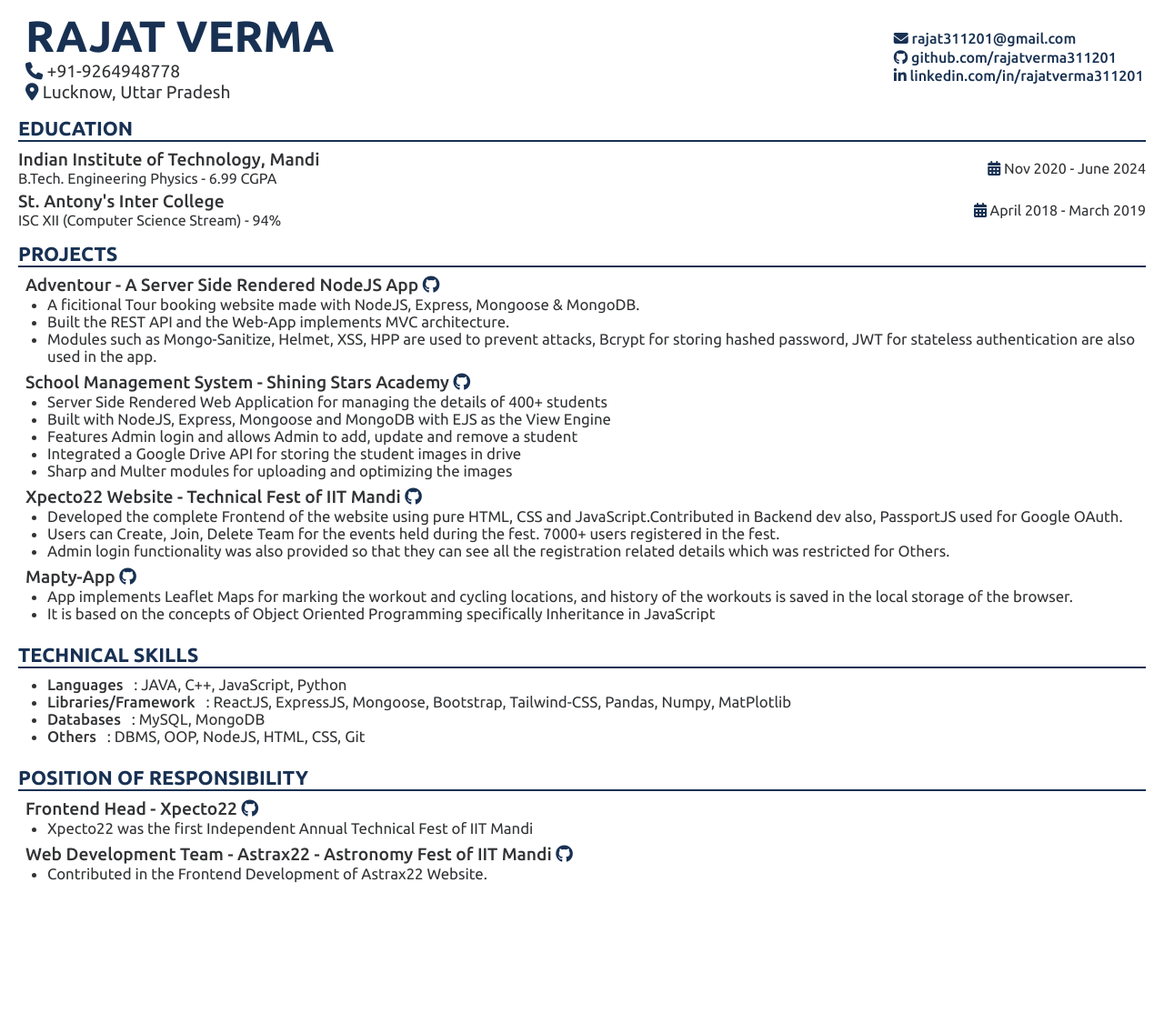
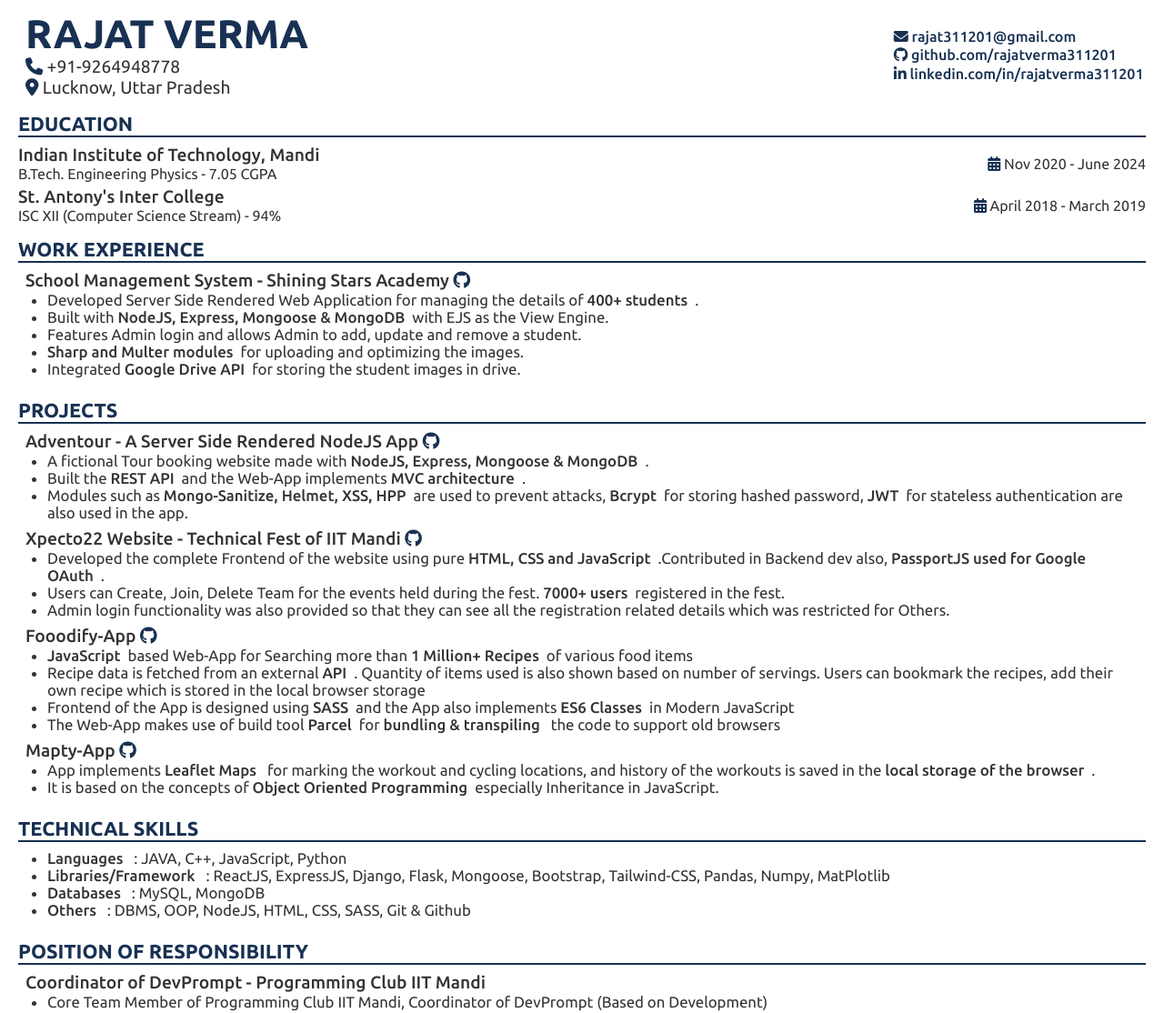
Before and after one commit to rajatverma311201/rajat-resume, a plain HTML site: page index.html in a window 1280 px wide. Shown: the top 1114 px of the page at 91% size. Before the commit the page ends 990 px from the top, so only its background shows below. Drawn offline with Linux system fonts and the light colour scheme.

Commit message:
updated position of responsibility

```diff
--- a/index.html
+++ b/index.html
@@ -56,7 +56,7 @@
                             Indian Institute of Technology, Mandi
                         </div>
                         <div class="stream">
-                            B.Tech. Engineering Physics - <span>6.99 CGPA</span>
+                            B.Tech. Engineering Physics - <span>7.05 CGPA</span>
                         </div>
                     </div>
                     <div class="container-2">
@@ -83,6 +83,47 @@
 
         <div class="projects-container container">
             <div class="projects-container-heading container-heading">
+                Work Experience
+            </div>
+            <div class="project-container">
+                <div class="project-heading heading">
+                    School Management System - Shining Stars Academy
+                    <a
+                        href="https://github.com/rajatverma311201/shining-stars-academy"
+                        ><i class="fa-brands fa-github"></i
+                    ></a>
+                </div>
+                <div class="project-content content">
+                    <ul>
+                        <li>
+                            Developed Server Side Rendered Web Application for
+                            managing the details of
+                            <span>400+ students</span>.
+                        </li>
+                        <li>
+                            Built with
+                            <span>NodeJS, Express, Mongoose & MongoDB</span>with
+                            EJS as the View Engine.
+                        </li>
+                        <li>
+                            Features Admin login and allows Admin to add, update
+                            and remove a student.
+                        </li>
+                        <li>
+                            <span>Sharp and Multer modules</span>for uploading
+                            and optimizing the images.
+                        </li>
+                        <li>
+                            Integrated <span>Google Drive API</span>for storing
+                            the student images in drive.
+                        </li>
+                    </ul>
+                </div>
+            </div>
+        </div>
+
+        <div class="projects-container container">
+            <div class="projects-container-heading container-heading">
                 Projects
             </div>
             <div class="project-container">
@@ -95,55 +136,24 @@
                 <div class="project-content content">
                     <ul>
                         <li>
-                            A ficitional Tour booking website made with NodeJS,
-                            Express, Mongoose & MongoDB.
+                            A fictional Tour booking website made with
+                            <span>NodeJS, Express, Mongoose & MongoDB</span>.
                         </li>
                         <li>
-                            Built the REST API and the Web-App implements MVC
-                            architecture.
+                            Built the <span>REST API</span>and the Web-App
+                            implements <span>MVC architecture</span>.
                         </li>
                         <li>
-                            Modules such as Mongo-Sanitize, Helmet, XSS, HPP are
-                            used to prevent attacks, Bcrypt for storing hashed
-                            password, JWT for stateless authentication are also
-                            used in the app.
+                            Modules such as
+                            <span>Mongo-Sanitize, Helmet, XSS, HPP</span>are
+                            used to prevent attacks, <span>Bcrypt</span>for
+                            storing hashed password, <span>JWT</span>for
+                            stateless authentication are also used in the app.
                         </li>
                     </ul>
                 </div>
             </div>
-            <div class="project-container">
-                <div class="project-heading heading">
-                    School Management System - Shining Stars Academy
-                    <a
-                        href="https://github.com/rajatverma311201/shining-stars-academy"
-                        ><i class="fa-brands fa-github"></i
-                    ></a>
-                </div>
-                <div class="project-content content">
-                    <ul>
-                        <li>
-                            Server Side Rendered Web Application for managing
-                            the details of 400+ students
-                        </li>
-                        <li>
-                            Built with NodeJS, Express, Mongoose and MongoDB
-                            with EJS as the View Engine
-                        </li>
-                        <li>
-                            Features Admin login and allows Admin to add, update
-                            and remove a student
-                        </li>
-                        <li>
-                            Integrated a Google Drive API for storing the
-                            student images in drive
-                        </li>
-                        <li>
-                            Sharp and Multer modules for uploading and
-                            optimizing the images
-                        </li>
-                    </ul>
-                </div>
-            </div>
+
             <div class="project-container">
                 <div class="project-heading heading">
                     Xpecto22 Website - Technical Fest of IIT Mandi
@@ -156,19 +166,57 @@
                     <ul>
                         <li>
                             Developed the complete Frontend of the website using
-                            pure HTML, CSS and JavaScript.Contributed in Backend
-                            dev also, PassportJS used for Google OAuth.
+                            pure
+                            <span>HTML, CSS and JavaScript</span>.Contributed in
+                            Backend dev also,
+                            <span>PassportJS used for Google OAuth</span>.
                         </li>
 
                         <li>
                             Users can Create, Join, Delete Team for the events
-                            held during the fest. 7000+ users registered in the
-                            fest.
+                            held during the fest.
+                            <span>7000+ users</span>registered in the fest.
                         </li>
                         <li>
                             Admin login functionality was also provided so that
                             they can see all the registration related details
                             which was restricted for Others.
+                        </li>
+                    </ul>
+                </div>
+            </div>
+            <div class="project-container">
+                <div class="project-heading heading">
+                    Fooodify-App
+                    <a href="https://github.com/rajatverma311201/Fooodify-App"
+                        ><i class="fa-brands fa-github"></i
+                    ></a>
+                </div>
+                <div class="project-content content">
+                    <ul>
+                        <li>
+                            <span>JavaScript</span>based Web-App for Searching
+                            more than <span>1 Million+ Recipes</span>of various
+                            food items
+                        </li>
+                        <li>
+                            Recipe data is fetched from an external
+                            <span>API</span>. Quantity of items used is also
+                            shown based on number of servings. Users can
+                            bookmark the recipes, add their own recipe which is
+                            stored in the local browser storage
+                        </li>
+
+                        <li>
+                            Frontend of the App is designed using
+                            <span>SASS</span>and the App also implements
+                            <span>ES6 Classes</span>in Modern JavaScript
+                        </li>
+                        <li>
+                            The Web-App makes use of build tool
+                            <span>Parcel</span>for
+                            <span>bundling & transpiling</span> the code to
+                            support old browsers
                         </li>
                     </ul>
                 </div>
@@ -184,13 +232,15 @@
                 <div class="project-content content">
                     <ul>
                         <li>
-                            App implements Leaflet Maps for marking the workout
-                            and cycling locations, and history of the workouts
-                            is saved in the local storage of the browser.
+                            App implements <span>Leaflet Maps</span> for marking
+                            the workout and cycling locations, and history of
+                            the workouts is saved in the
+                            <span>local storage of the browser</span>.
                         </li>
                         <li>
-                            It is based on the concepts of Object Oriented
-                            Programming specifically Inheritance in JavaScript
+                            It is based on the concepts of
+                            <span>Object Oriented Programming</span>especially
+                            Inheritance in JavaScript.
                         </li>
                     </ul>
                 </div>
@@ -208,13 +258,13 @@
                     </li>
                     <li>
                         <span> Libraries/Framework </span> : ReactJS, ExpressJS,
-                        Mongoose, Bootstrap, Tailwind-CSS, Pandas, Numpy,
-                        MatPlotlib
+                        Django, Flask, Mongoose, Bootstrap, Tailwind-CSS,
+                        Pandas, Numpy, MatPlotlib
                     </li>
                     <li><span> Databases </span> : MySQL, MongoDB</li>
                     <li>
                         <span> Others </span> : DBMS, OOP, NodeJS, HTML, CSS,
-                        Git
+                        SASS, Git & Github
                     </li>
                 </ul>
             </div>
@@ -223,6 +273,17 @@
         <div class="por-container container">
             <div class="por-container-heading container-heading">
                 Position of Responsibility
+            </div>
+            <div class="por-heading heading">
+                Coordinator of DevPrompt - Programming Club IIT Mandi
+            </div>
+            <div class="por-content content">
+                <ul>
+                    <li>
+                        Core Team Member of Programming Club IIT Mandi,
+                        Coordinator of DevPrompt (Based on Development)
+                    </li>
+                </ul>
             </div>
             <div class="por-heading heading">
                 Frontend Head - Xpecto22
--- a/style.css
+++ b/style.css
@@ -48,7 +48,7 @@ body {
 .name {
     text-transform: uppercase;
     color: #183153;
-    font-size: 3rem;
+    font-size: 2.75rem;
     font-weight: 700;
 }
 
```
Also changed, not shown: 1 other file.
